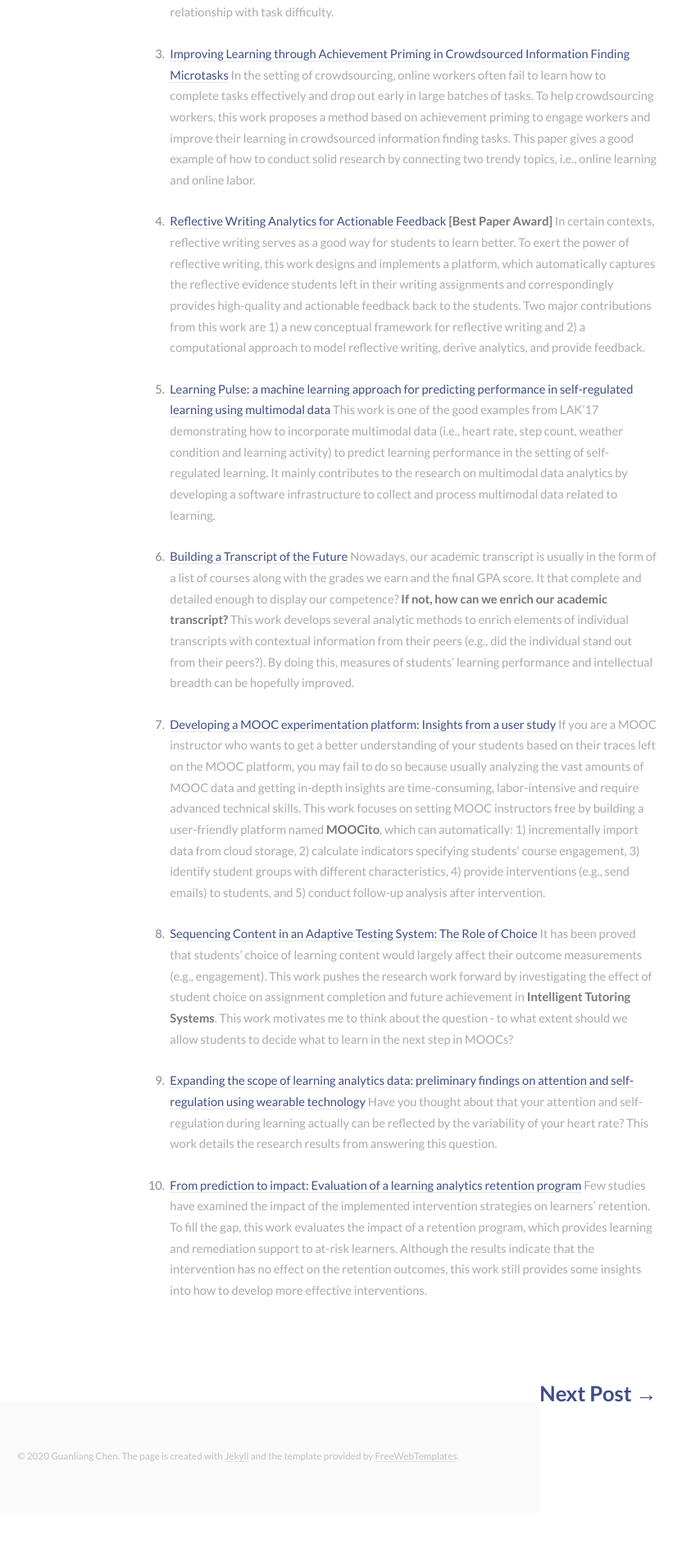
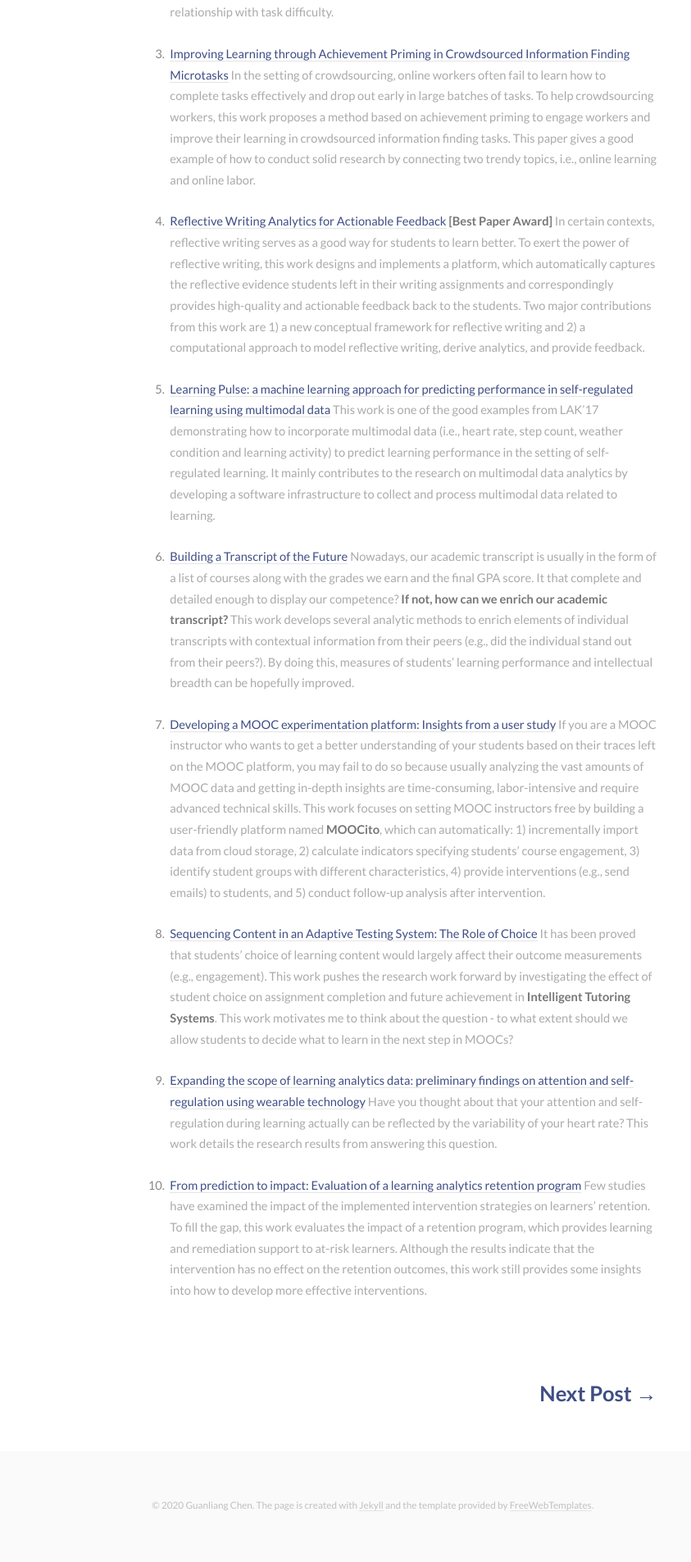
Before and after one commit to AngusGLChen/__angusglchen.github.io, a Jekyll site: the page built from _posts/2017-04-05-LAK-2017.md, in a window 1280 px wide. Shown: the part 961-2866 px from the top of the page at 82% size, without its empty margins (0-843 px from the left). Built offline with Jekyll 4.4.1, drawn with Linux system fonts in a browser that asks for light colours; before the commit the page ends 2806 px from its top, so only the background shows below that.

Commit message:
Mar 27, 2020

```diff
--- a/_layouts/post.html
+++ b/_layouts/post.html
@@ -9,7 +9,7 @@
   {{ content }}
 </div>
 
-<div style="padding: 30px 0 30px 0">
+<div style="padding: 30px 0 90px 0">
 
     {% if page.previous.url %}
     <div style="display:inline-block;margin-right:0px;float:left"><h3><a href="{{ page.previous.url | prepend: site.baseurl | replace: '//', '/' }}" data-toggle="tooltip" data-placement="top" title="{{page.previous.title}}">&larr; Previous Post</a></h3></div>
```
